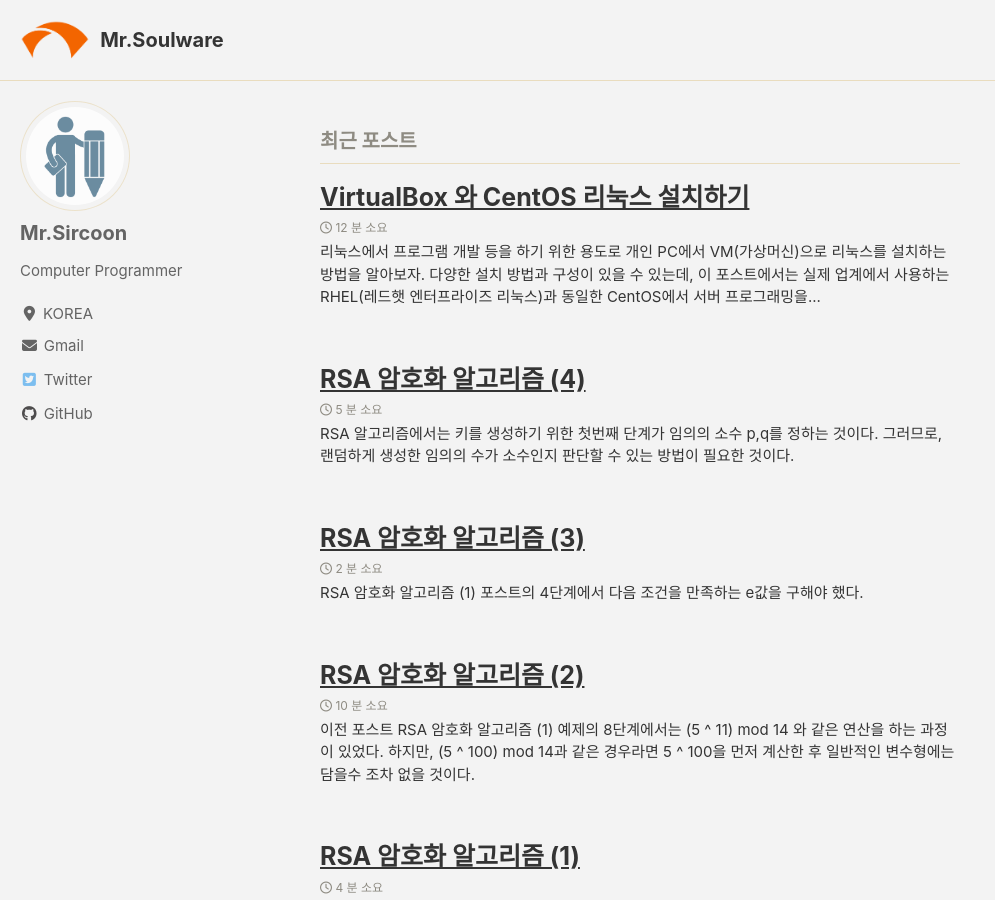
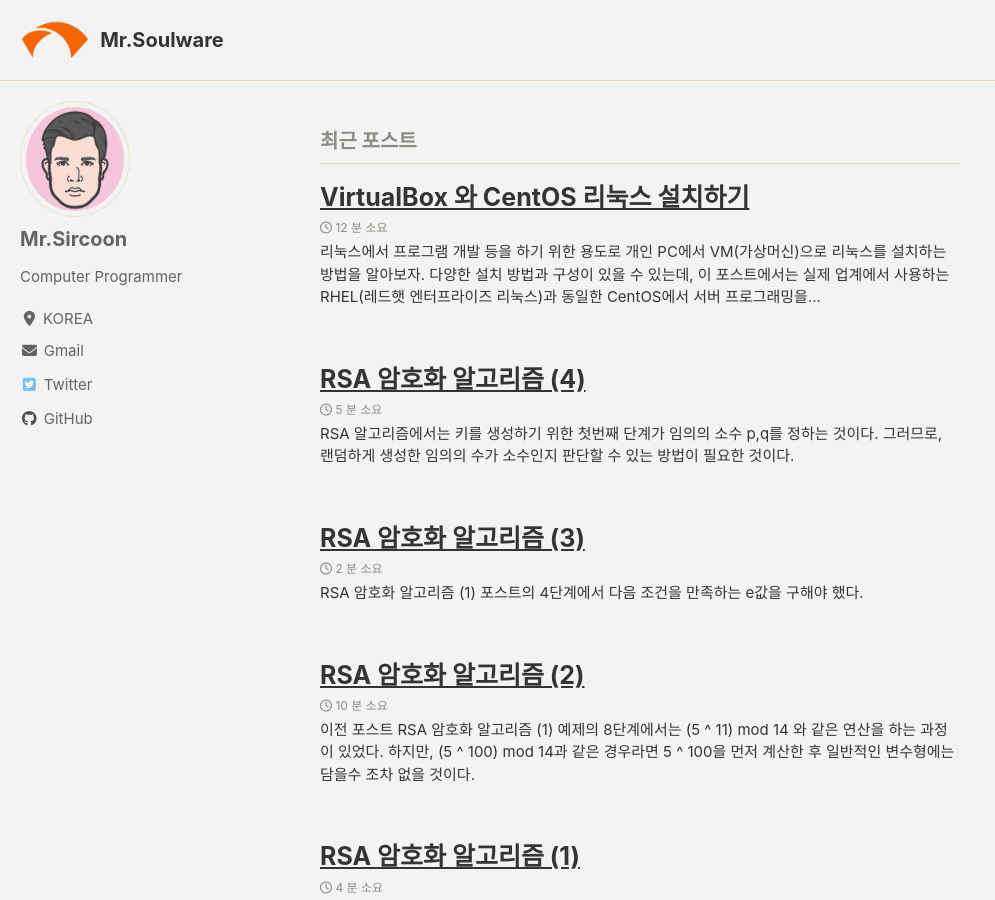
Before and after one commit to mrsoulware/mrsoulware.github.io, a Jekyll site: the page built from index.html, in a window 1280 px wide and 900 px high. Shown: the whole window, without its empty margins (0-995 px from the left). Built offline with Jekyll 4.4.1, drawn with Linux system fonts in a browser that asks for light colours; cached includes are drawn as plain includes; nearby versions of some CDN libraries; the list of posts is cut into pages by our own code.

Commit message:
change avatar

```diff
--- a/_config.yml
+++ b/_config.yml
@@ -94,7 +94,7 @@
 # Site Author
 author:
   name             : "Mr.Sircoon"
-  avatar           : "/assets/images/avatar.png"
+  avatar           : "/assets/images/avatar2.jpg"
   bio              : "Computer Programmer"
   location         : "KOREA"
   email            :
```
Also changed, not shown: assets/images/avatar1.png (renamed from assets/images/avatar.png), assets/images/avatar2.jpg (added).
